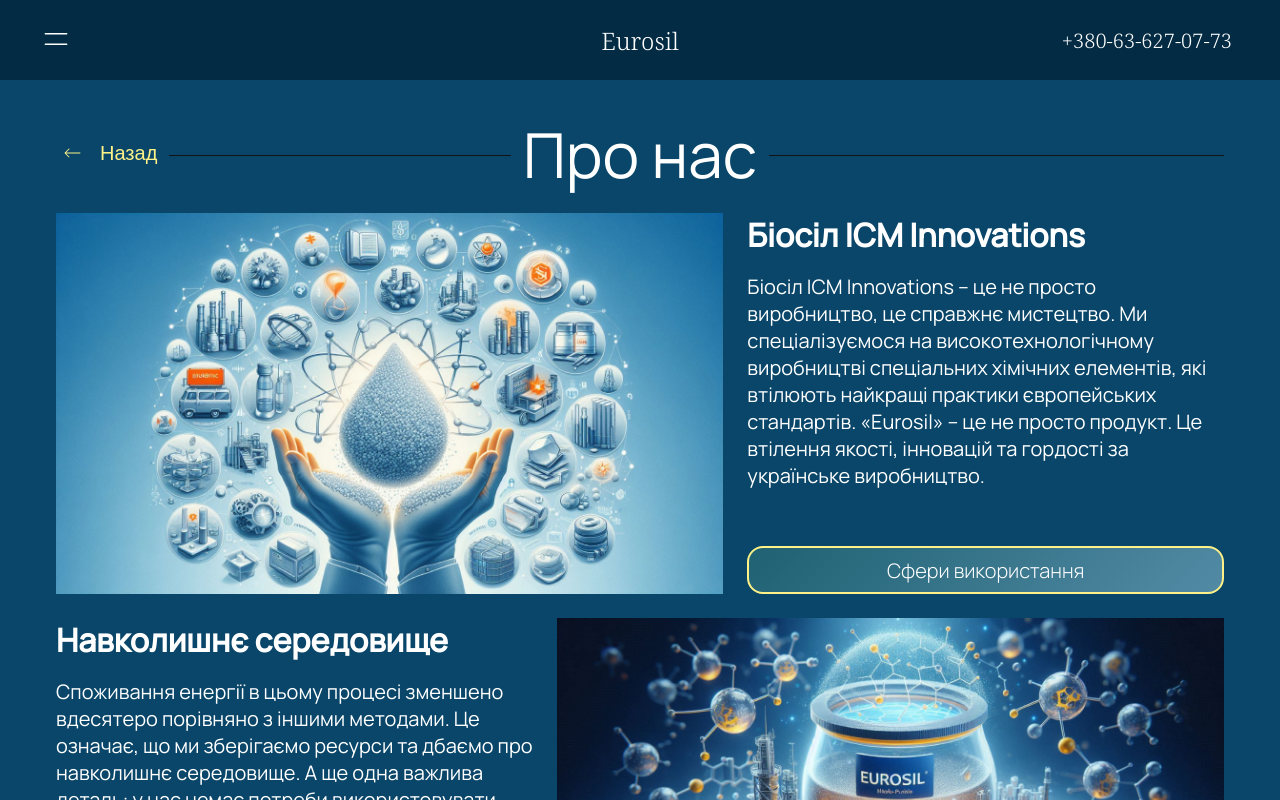
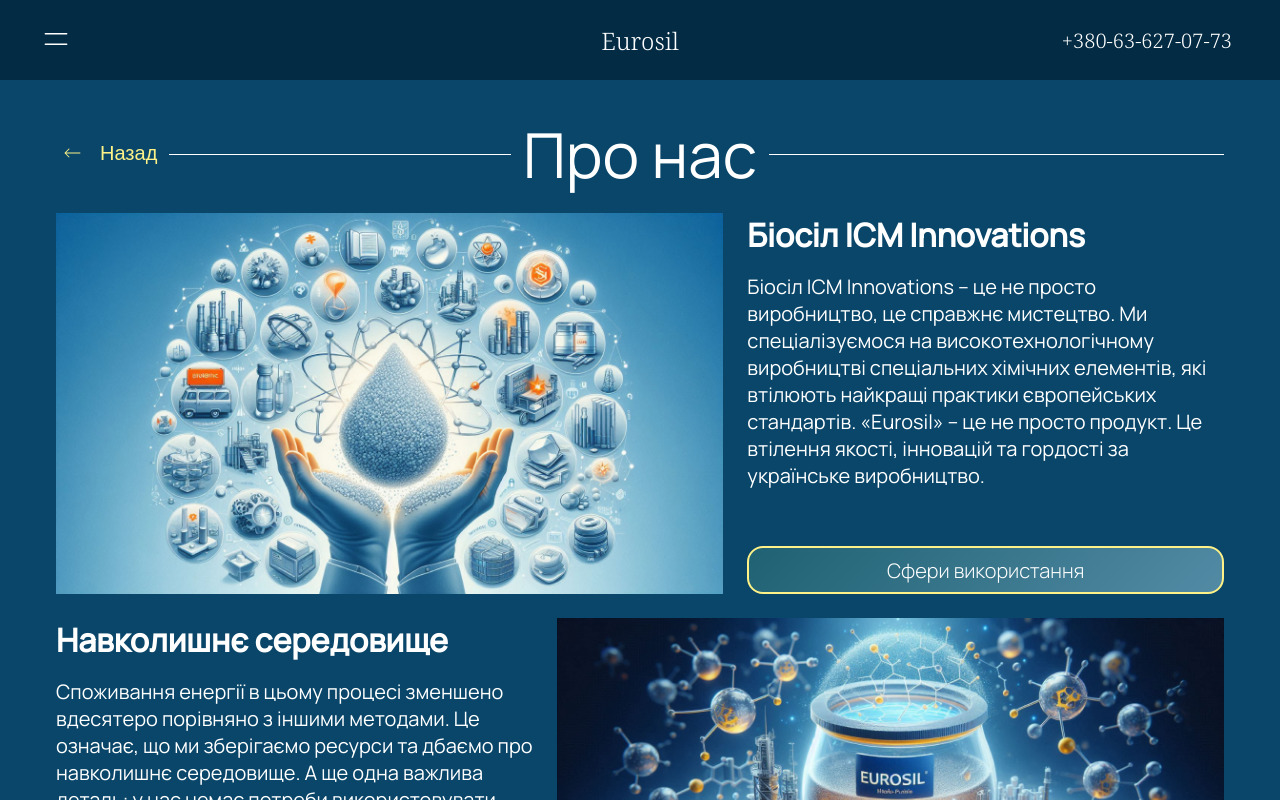
Before and after one commit to VolodymyrKavun/eurosil, a Next.js app: page /about in a window 1280 px wide. Shown: the top 800 px of the page. Built offline with nearby package versions, Linux system fonts and the light colour scheme.

Commit message:
add white line to AboutSection onHomePage

```diff
--- a/src/app/globals.scss
+++ b/src/app/globals.scss
@@ -225,6 +225,9 @@
   position: relative;
   margin-bottom: 16px;
 
+  display: flex;
+  align-items: center;
+
   @media screen and (min-width: $tablet) {
     font-size: 48px;
   }
@@ -234,8 +237,8 @@
   }
 
   & span {
-    background: $secondary50;
-    padding: 0 12px;
+    // background: $secondary50;
+    margin: 0 12px;
   }
 
   &::before {
@@ -248,4 +251,16 @@
     top: 50%;
     z-index: -1;
   }
+
+  &:before,
+  &::after {
+    content: "";
+    width: 100%;
+    height: 1px;
+    background-color: $gray0;
+    position: static;
+    // transform: translateY(50%);
+    z-index: auto;
+    flex: 1;
+  }
 }
--- a/src/components/buttons/ToTopBtn/ToTopBtn.module.scss
+++ b/src/components/buttons/ToTopBtn/ToTopBtn.module.scss
@@ -13,7 +13,6 @@
   outline: none;
   border: none;
   z-index: 2;
-  z-index: 200;
   overflow: hidden;
 
   display: flex;
--- a/src/sections/aboutSection/AboutSection.module.scss
+++ b/src/sections/aboutSection/AboutSection.module.scss
@@ -32,8 +32,24 @@
   }
 }
 
-.sectionTitle span {
-  background-color: transparent;
+// ${styles.sectionTitle}
+.sectionTitle {
+  display: flex;
+  align-items: center;
+  &:before,
+  &::after {
+    content: "";
+    width: 100%;
+    height: 1px;
+    background-color: $gray0;
+    position: static;
+    // transform: translateY(50%);
+    z-index: auto;
+    flex: 1;
+  }
+  & span {
+    background-color: transparent;
+  }
 }
 
 .aboutWrapp {
@@ -46,7 +62,7 @@
 
   @media screen and (min-width: $tablet) {
     flex-direction: row;
-    gap: clamp(16px, 2.5vw, 24px);
+    gap: clamp(16px, 2.5vw, 48px);
   }
 }
 
@@ -93,31 +109,17 @@
   align-items: center;
   justify-content: center;
   border-radius: 16px;
-  // width: 280px;
-  // height: 42px;
   font-size: 16px;
   font-weight: 400;
   line-height: 1.6;
   background-color: $secondary300;
   color: $gray0;
   border: 2px solid $secondary10;
-
-  // @media screen and (min-width: $tablet) {
-  //   width: 432px;
-  //   margin-top: 4px;
-  // }
+  margin-top: 12px;
 
   @media screen and (min-width: $laptop) {
-    // width: 306px;
-    // height: 48px;
-    // margin-top: 0px;
     font-size: 20px;
   }
-
-  // @media screen and (min-width: $desktop) {
-  //   width: 384px;
-  //   height: 48px;
-  // }
 
   &:hover,
   &:focus {
```
Also changed, not shown: src/sections/aboutSection/AboutSection.jsx (+5 -3 lines).
